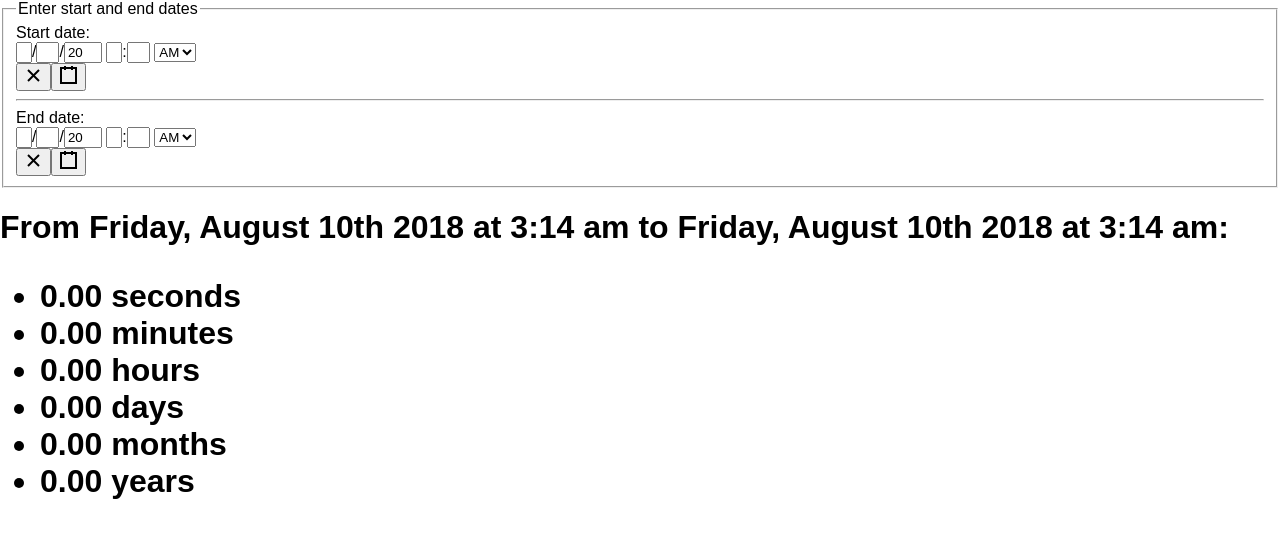
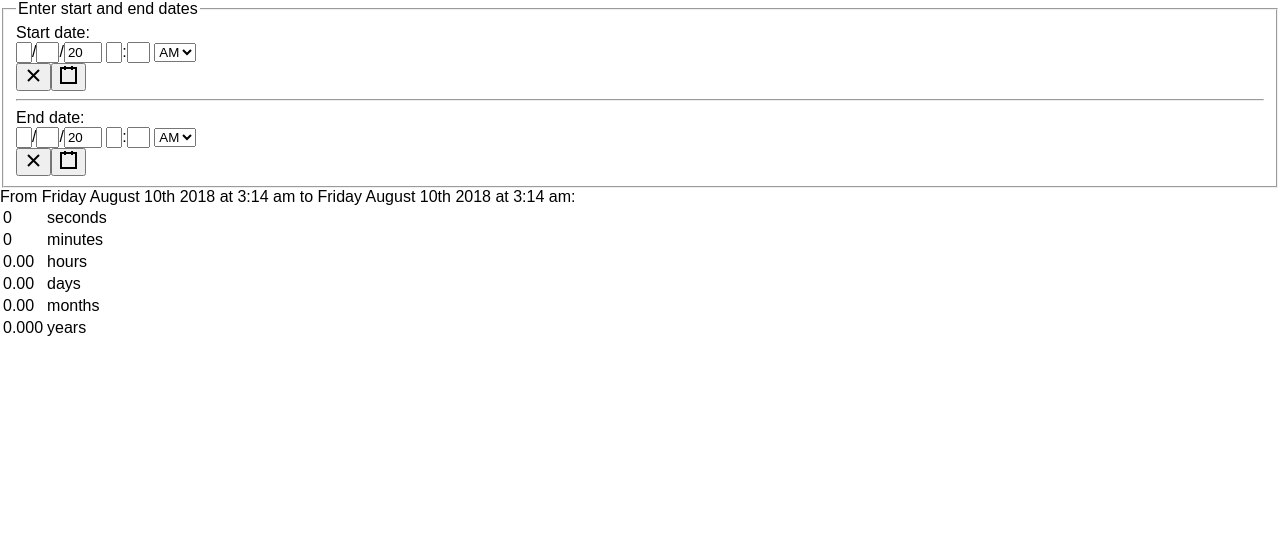
Before and after one commit to paul-f-maxson/time-calculator, a React (Create React App) app: page / in a window 1280 px wide. Shown: the top 538 px of the page. Built offline with nearby package versions, Linux system fonts and the light colour scheme.

Commit message:
Moved all output building and formatting to Output component, converted elapsed time display to a table, got rid of h2 wrapper, updated elapsed time decimal places, added spacing in code

```diff
--- a/src/App.js
+++ b/src/App.js
@@ -1,5 +1,4 @@
 import React, { Component } from 'react';
-import moment from 'moment';
 
 import Input from "./Input.js";
 import Output from "./Output.js";
@@ -39,25 +38,6 @@ class TimeCalculator extends Component{
 
   render() {
 
-    // Convert Dates to moments
-    const startDate = moment(this.state.startDate);
-    const endDate = moment(this.state.endDate);
-
-    // Format moments for output // TODO: move to Output
-    const momentFormatStringOutput = "dddd, MMMM Do YYYY [at] h:mm a";
-    const startDateFmtOutput = startDate.format(momentFormatStringOutput);
-    const endDateFmtOutput = endDate.format(momentFormatStringOutput);
-
-    // Calculate differences
-    let totals = {};
-    for (let increment of ["seconds","minutes","hours","days","months","years"]) {
-      totals[`${increment}`] = endDate.diff(
-        startDate,
-        increment,
-        true // return floating point number
-      ).toFixed(2);
-    }
-
     return (
       <div className="timeCalculator">
         <Input
@@ -67,12 +47,12 @@ class TimeCalculator extends Component{
           onChangeEnd={this.handleChangeEndDate}
         />
         <Output
-          startDate={startDateFmtOutput}
-          endDate={endDateFmtOutput}
-          totals={totals}
+          startDate={this.state.startDate}
+          endDate={this.state.endDate}
         />
       </div>
     );
+
   }
 }
 
--- a/src/Output.js
+++ b/src/Output.js
@@ -1,24 +1,94 @@
 import React from 'react';
+import moment from 'moment';
+
 // import Log from "./Log";
+
 import './App.css';
 
 export default function Output(props) {
-  const amounts = (Object.keys(props.totals)).map((key) => {
-    let amount = props.totals[key];
+
+  // Convert Dates to moments
+
+  const startDate = moment(props.startDate);
+  const endDate = moment(props.endDate);
+
+  // Format moments for output
+
+  const momentFormatString = "dddd MMMM Do Y [at] h:mm a";
+
+  const startDateFmt = startDate.format(momentFormatString);
+  const endDateFmt = endDate.format(momentFormatString);
+
+  // Calculate difference in different units
+
+  let totals = {};
+
+  for (let unit of [
+
+    "seconds",
+    "minutes",
+    "hours",
+    "days",
+    "months",
+    "years"
+
+  ]) {
+
+    totals[unit] = endDate.diff(
+      startDate,
+      unit,
+      true // return floating point number
+
+    ).toFixed((
+
+      [ "seconds", "minutes" ].includes(unit)
+      ? 0
+      : (
+
+        unit === "years"
+        ? 3
+        : 2
+
+      )
+
+    ));
+
+  }
+
+  // Build output JSX
+
+  const amounts = (Object.keys(totals)).map( (key) => {
+
+    let amount = totals[key];
+
     return (
-      <li key={key}>{amount} {key}</li>
+
+      <tr key={key}>
+
+        <td>{amount}</td>
+        <td>{key}</td>
+
+      </tr>
+
     );
+
   });
 
   return (
+
     <div className="output">
-      <h1 className="dateRange">
-        From {props.startDate}{" "}
-        to {props.endDate}:
-        <ul className="amounts">
+
+      From {startDateFmt} to {endDateFmt}:
+
+      <table className="amounts">
+        <tbody>
+
           {amounts}
-        </ul>
-      </h1>
+
+        </tbody>
+      </table>
+
     </div>
+
   )
 }
```
